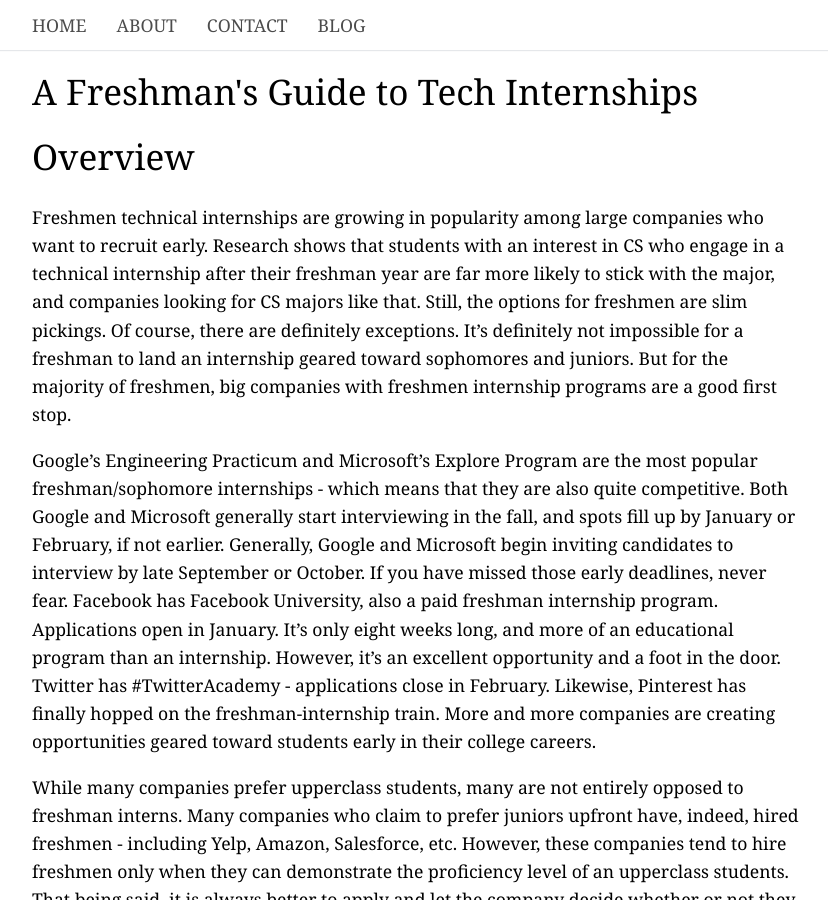
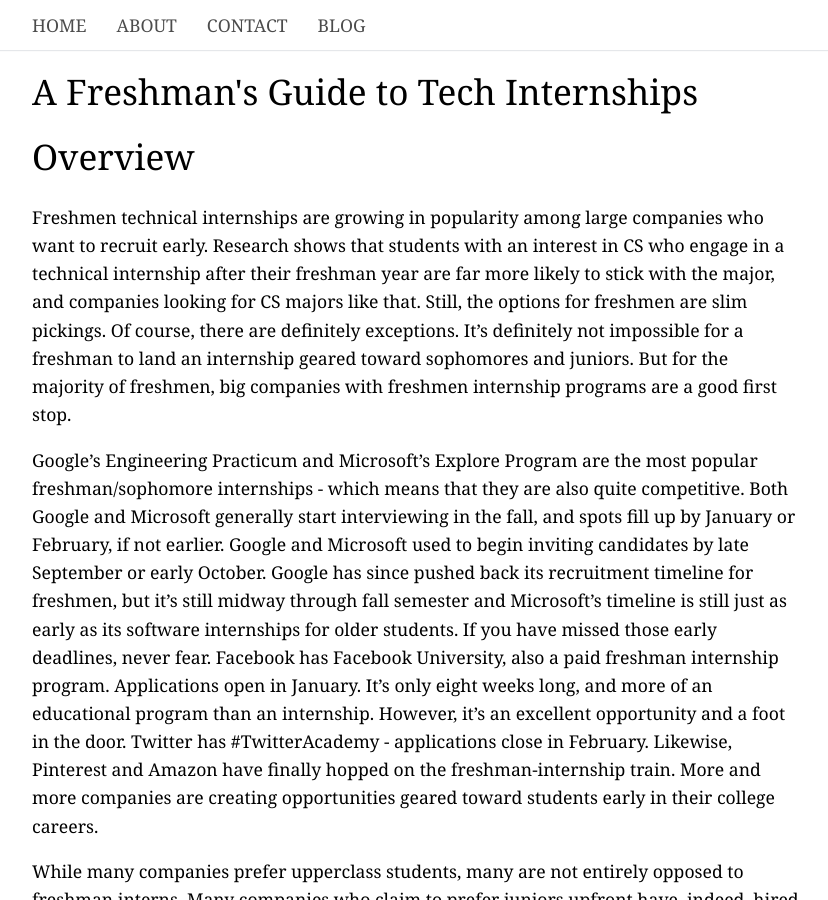
Before and after one commit to CallaJun/CallaJun.github.io, a Jekyll site: the page built from _pages/csfrosh.md, in a window 1280 px wide and 900 px high. Shown: the whole window, without its empty margins (223-1051 px from the left). Built offline with Jekyll 4.4.1, drawn with Linux system fonts in a browser that asks for light colours; some web fonts are replaced; some of the changed lines change nothing that is shown; some of the changed text lies outside the part shown.

Commit message:
added frosh programs, links, and contact

```diff
--- a/_pages/csfrosh.md
+++ b/_pages/csfrosh.md
@@ -9,7 +9,7 @@
 
 Freshmen technical internships are growing in popularity among large companies who want to recruit early. Research shows that students with an interest in CS who engage in a technical internship after their freshman year are far more likely to stick with the major, and companies looking for CS majors like that. Still, the options for freshmen are slim pickings. Of course, there are definitely exceptions. It’s definitely not impossible for a freshman to land an internship geared toward sophomores and juniors. But for the majority of freshmen, big companies with freshmen internship programs are a good first stop.
 
-Google’s Engineering Practicum and Microsoft’s Explore Program are the most popular freshman/sophomore internships - which means that they are also quite competitive. Both Google and Microsoft generally start interviewing in the fall, and spots fill up by January or February, if not earlier. Generally, Google and Microsoft begin inviting candidates to interview by late September or October. If you have missed those early deadlines, never fear. Facebook has Facebook University, also a paid freshman internship program. Applications open in January. It’s only eight weeks long, and more of an educational program than an internship. However, it’s an excellent opportunity and a foot in the door. Twitter has #TwitterAcademy - applications close in February. Likewise, Pinterest has finally hopped on the freshman-internship train. More and more companies are creating opportunities geared toward students early in their college careers.
+Google’s Engineering Practicum and Microsoft’s Explore Program are the most popular freshman/sophomore internships - which means that they are also quite competitive. Both Google and Microsoft generally start interviewing in the fall, and spots fill up by January or February, if not earlier. Google and Microsoft used to begin inviting candidates by late September or early October. Google has since pushed back its recruitment timeline for freshmen, but it's still midway through fall semester and Microsoft's timeline is still just as early as its software internships for older students. If you have missed those early deadlines, never fear. Facebook has Facebook University, also a paid freshman internship program. Applications open in January. It’s only eight weeks long, and more of an educational program than an internship. However, it’s an excellent opportunity and a foot in the door. Twitter has #TwitterAcademy - applications close in February. Likewise, Pinterest and Amazon have finally hopped on the freshman-internship train. More and more companies are creating opportunities geared toward students early in their college careers.
 
 While many companies prefer upperclass students, many are not entirely opposed to freshman interns. Many companies who claim to prefer juniors upfront have, indeed, hired freshmen - including Yelp, Amazon, Salesforce, etc. However, these companies tend to hire freshmen only when they can demonstrate the proficiency level of an upperclass students. That being said, it is always better to apply and let the company decide whether or not they want to move forward. In many cases, they might offer a freshman with an impressive resume an interview. Whether or not the freshman makes it past the interview, the experience can give the applicant a better sense of the interview process and the specific company.
 
@@ -86,19 +86,25 @@
 
 ## Places To Apply
 
+Suggestions? [Send them over!](mailto:hi@callacarter.com?subject=CSFrosh%20Suggestions)
+
 - Freshman Programs
-  - Google Engineering Practicum Internship
-  - Microsoft Explore Program
-  - Facebook University
+  - [Amazon Future Engineer](https://www.amazon.jobs/en/landing_pages/amazonfutureengineer)
+  - Google Engineering Practicum
+  - [Explore Microsoft](https://careers.microsoft.com/us/en/usexploremicrosoftprogram)
+  - [Facebook University for Engineering](https://www.facebook.com/careers/students-and-grads/students)
 - Freshman Friendly
-  - SendGrid
-  - National Security Agency
+  - [SendGrid](https://squareup.com/careers/university)
+  - [National Security Agency](https://www.nsa.gov/psp/applyonline/EMPLOYEE/HRMS/c/HRS_HRAM.HRS_APP_SCHJOB.GBL?Page=HRS_APP_SCHJOB&Action=U&FOCUS=Applicant&SiteId=1)
 - Advanced Freshmen
   - Bloomberg
-  - Yelp
+  - [Yelp](https://www.yelp.com/careers/job-openings?keywords=&team=college-engineering&location=all)
 
 ## Resources
 
+- Resumés
+  - [Creddle.io](http://creddle.io) Format your resume
+  - [Jobscan](https://www.jobscan.co) Get past resumé reading robots
 - Technical Interviews
   - [Interviewing.io](https://interviewing.io) Free mock interviews with real interviewers
   - [LeetCode](https://leetcode.com) Technical interview practice problems
```
Also changed, not shown: 2 other files.
